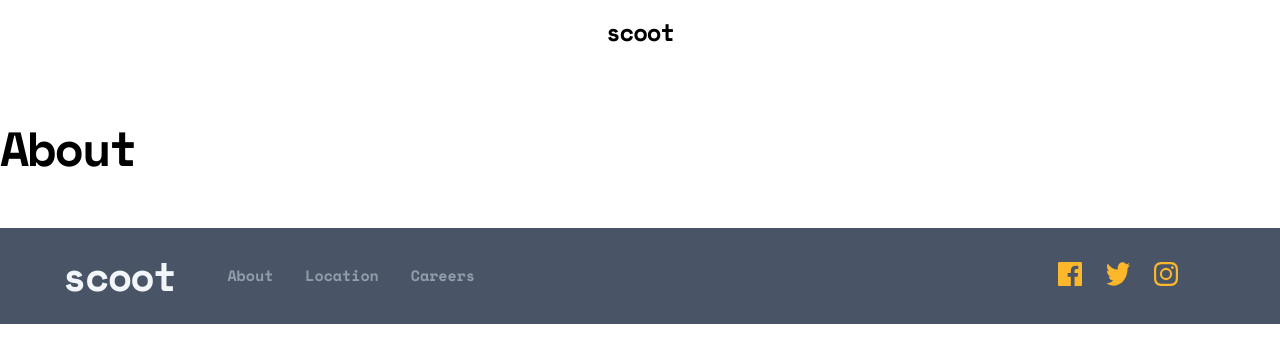
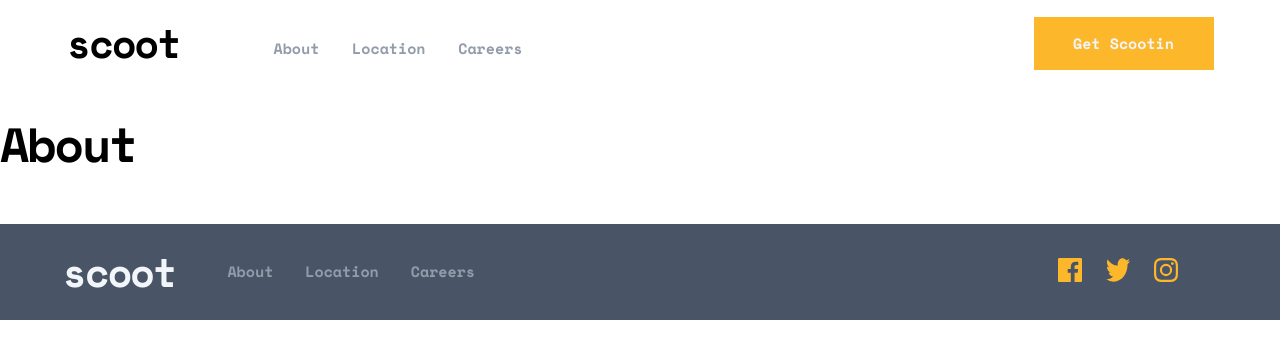
Before and after one commit to jNembhard/scoot, a React (Create React App) app: page /about in a window 1280 px wide. Shown: the top 362 px of the page. Built offline with nearby package versions, Linux system fonts and the light colour scheme.

Commit message:
Fixed Navbar

```diff
--- /dev/null
+++ b/src/atoms/Menu.js
@@ -0,0 +1,105 @@
+import { Link } from "react-router-dom";
+import styled from "styled-components";
+const navLinks = [
+  { name: "about", url: "/about" },
+  { name: "location", url: "/locations" },
+  { name: "careers", url: "/career" },
+];
+
+export default function Menu() {
+  return (
+    <MenuWrapper>
+      <TitleWrap>
+        <Title>scoot</Title>
+      </TitleWrap>
+      <MenuLinks>
+        {navLinks.map(({ name, url }, index) => (
+          <li key={index}>
+            <Link style={{ color: "inherit", textDecoration: "none" }} to={url}>
+              <p>{name}</p>
+            </Link>
+          </li>
+        ))}
+      </MenuLinks>
+      <Link style={{ textDecoration: "none", color: "inherit" }} to="/">
+        <Button>get scootin</Button>
+      </Link>
+    </MenuWrapper>
+  );
+}
+
+const MenuWrapper = styled.div`
+  display: none;
+
+  @media ${({ theme }) => theme.breakpoints.tablet} {
+    font-family: "Space Mono", monospace;
+    display: flex;
+    align-items: center;
+    just-content: space-between;
+    height: 53px;
+    margin-top: 22px;
+
+    @media ${({ theme }) => theme.breakpoints.tablet} {
+      margin: 22px auto 0;
+    }
+  }
+`;
+
+const TitleWrap = styled.div`
+  width: 107px;
+  padding-right: 60px;
+
+  @media ${({ theme }) => theme.breakpoints.laptop} {
+    padding-right: 60px;
+  }
+`;
+const Title = styled.h3`
+  width: 0;
+`;
+
+const MenuLinks = styled.ul`
+  @media ${({ theme }) => theme.breakpoints.tablet} {
+    width: 249px;
+    height: 45px;
+    display: inline-flex;
+    align-items: left;
+    justify-content: space-between;
+    font-size: 15px;
+    margin-right: 64px;
+
+    li {
+      height: 45px;
+      list-style-type: none;
+
+      p {
+        text-transform: capitalize;
+        font-family: "Space Mono", monospace;
+        color: ${({ theme }) => theme.colors.dimGrey};
+
+        &:hover {
+          color: ${({ theme }) => theme.colors.darkNavy};
+        }
+      }
+    }
+
+    @media ${({ theme }) => theme.breakpoints.laptop} {
+      margin-right: 0;
+    }
+  }
+`;
+
+const Button = styled.button`
+  font-family: "Space Mono", monospace;
+  font-size: 15px;
+  text-transform: capitalize;
+  color: ${({ theme }) => theme.colors.snow};
+  background-color: ${({ theme }) => theme.colors.yellow};
+  width: 180px;
+  height: 53px;
+  border: 0;
+  margin: 22px 0 21px 0;
+
+  @media ${({ theme }) => theme.breakpoints.tablet} {
+    margin: 22px 0 22px 511px;
+  }
+`;
--- a/src/molecules/Header.js
+++ b/src/molecules/Header.js
@@ -1,6 +1,7 @@
 import { Link } from "react-router-dom";
 import BurgerNav from "../atoms/BurgerNav";
 import styled from "styled-components";
+import Menu from "../atoms/Menu";
 
 export default function Header() {
   return (
@@ -8,9 +9,11 @@ export default function Header() {
       <Container>
         <BurgerNav />
         <ScootWrap>
-          <Link to="/" />
-          <h4>scoot</h4>
+          <Link style={{ color: "inherit", textDecoration: "none" }} to="/">
+            <MobileLogo>scoot</MobileLogo>
+          </Link>
         </ScootWrap>
+        <Menu />
       </Container>
     </NavHeader>
   );
@@ -18,16 +21,36 @@ export default function Header() {
 
 const NavHeader = styled.div`
   padding: 23px 33px 23px;
+
+  @media ${({ theme }) => theme.breakpoints.tablet} {
+    padding: 23px 40px 23px;
+
+    @media ${({ theme }) => theme.breakpoints.laptop} {
+      padding: 23px 165px 23px;
+      display: flex;
+      align-items: center;
+      justify-content: center;
+    }
+  }
 `;
 const Container = styled.div`
-  /* border: 1px solid blue; */
   display: inline-flex;
   align-items: center;
   height: 18px;
   justify-content: space-between;
-  width: 100%;
+
+  @media ${({ theme }) => theme.breakpoints.laptop} {
+    justify-content: center;
+    max-width: 1440px;
+  }
 `;
 
 const ScootWrap = styled.div`
   margin: 22px auto;
 `;
+
+const MobileLogo = styled.h4`
+  @media ${({ theme }) => theme.breakpoints.tablet} {
+    display: none;
+  }
+`;
```
